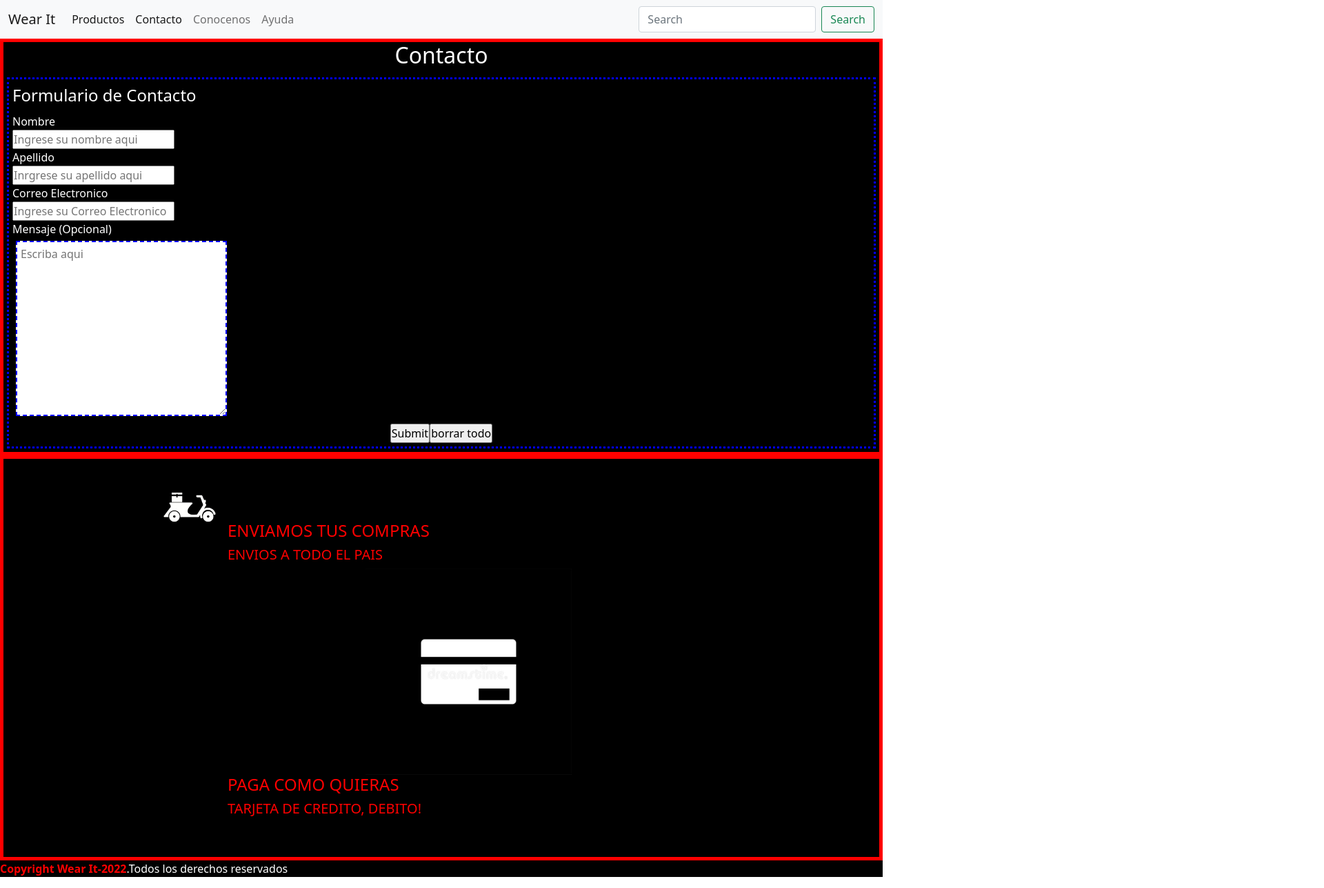
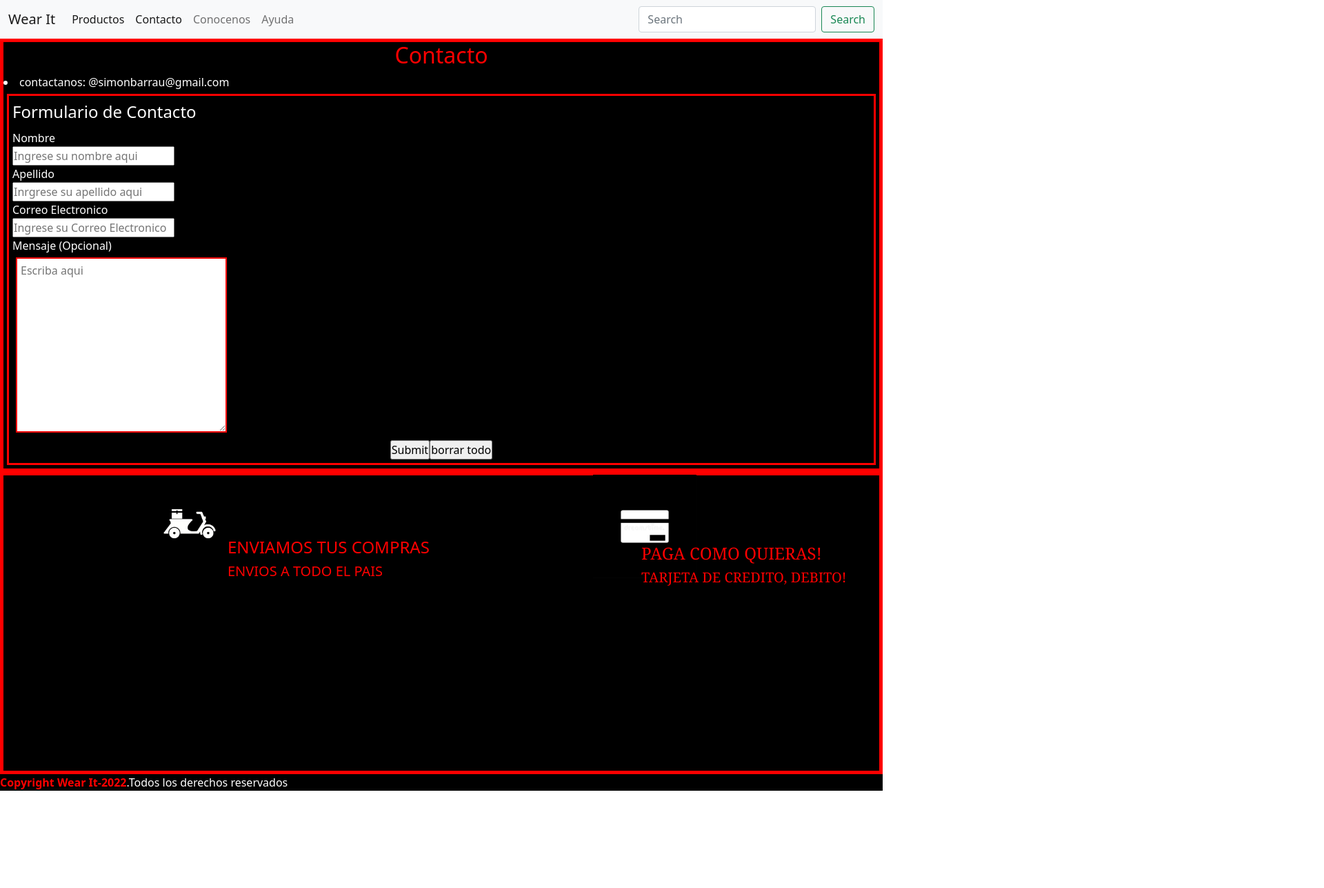
Before and after one commit to simonbarrau/trabajo, a website: page pages/contacto.html in a window 1280 px wide. Shown: the top 1287 px of the page at 69% size, 1920 px wide, since content can reach past the window. After the commit the page ends 1162 px from the top, so only its background shows below. Drawn offline with nearby package versions, Linux system fonts and the light colour scheme.

Commit message:
cambios contacto

```diff
--- a/css/style.css
+++ b/css/style.css
@@ -111,12 +111,32 @@ h3 {
   color: red; }
 
 .parrafoUno {
-  border: 2px blue dashed;
+  border: 2px red solid;
   margin: 5px;
   padding: 5px; }
 
+  .contactoUno {
+    color: red;
+  }
+  .iconoTarjeta {
+    position: relative;
+    left: 530px;
+    bottom: 160px;
+    height: 150px;
+    width: 150px;
+  }
+
+
+  .creditoUno {
+    position: relative;
+    left: 600px;
+    bottom: 210px;
+    font-family: Cambria, Cochin, Georgia, Times, 'Times New Roman', serif;
+  }
+
+
 .formularioUno {
-  border: 3px blue dotted;
+  border: 3px red solid;
   margin: 5px;
   padding: 5px; }
 
@@ -144,6 +164,22 @@ label {
   width: 100px;
   height: 100px; }
 
+  .iconoTarjeta {
+    position: relative;
+    left: 530px;
+    bottom: 160px;
+    height: 150px;
+    width: 150px;
+  }
+
+
+  .creditoUno {
+    position: relative;
+    left: 600px;
+    bottom: 210px;
+    font-family: Cambria, Cochin, Georgia, Times, 'Times New Roman', serif;
+  }
+
 .divUno {
   color: red;
   text-transform: uppercase;
@@ -159,6 +195,9 @@ label {
   color: orange; }
 
 @media screen and (max-width: 765px) {
+  .contactEnvio {
+    display: none;
+  }
   .elMenuu {
     display: none; }
   .redesUno {
@@ -217,8 +256,7 @@ footer {
   }
 
   .ayudaLorem {
-    color: whitesmoke;
-    font-family: oblique;
+    color: white;
   }
 
   .recomendado {
@@ -231,3 +269,7 @@ footer {
   font-family: 'Courier New', Courier, monospace;
 
 }
+
+.faqUno {
+  font-family: 'Times New Roman', Times, serif;
+}
--- a/pages/contacto.html
+++ b/pages/contacto.html
@@ -47,8 +47,11 @@
 
     <header>
 
+
         <form>
-            <h2>Contacto</h2>
+            <h2 class="contactoUno">Contacto</h2>
+
+              <li>contactanos:  <a href="https://mail.google.com/mail/u/0/#inbox" target="_blank">@simonbarrau@gmail.com</a> </li>
             <fieldset>
 
                 <main class="formularioUno">
@@ -82,7 +85,7 @@
 </div>
 <img class="iconoTarjeta" src="../img/icono-de-tarjeta-crédito-en-fondo-negro-ilustración-vectores-estilo-plano-168420511.jpg" alt="foto tarjeta">
 <div class="creditoUno">
-    <h4>Paga como quieras</h4>
+    <h4>Paga como quieras!</h4>
     <h5>Tarjeta de credito, debito!</h5>
 </div>
 
```
Also changed, not shown: index.html (+1 -1 lines), pages/ayuda.html (+1 -1 lines).
